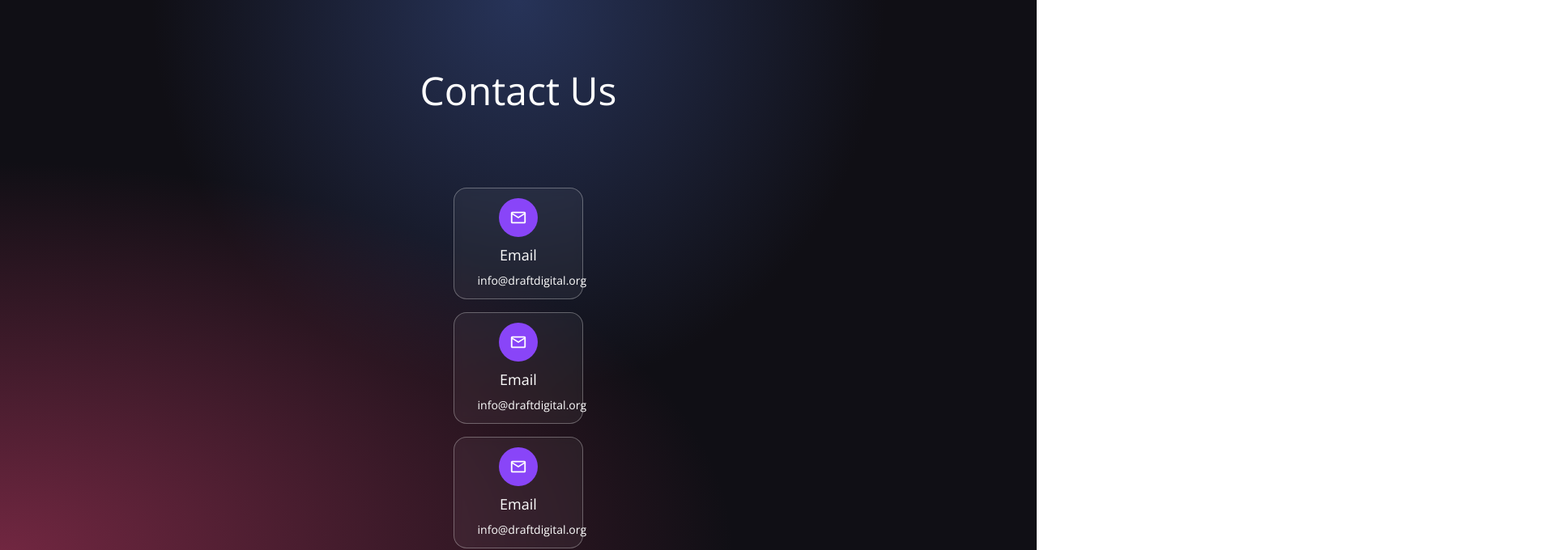
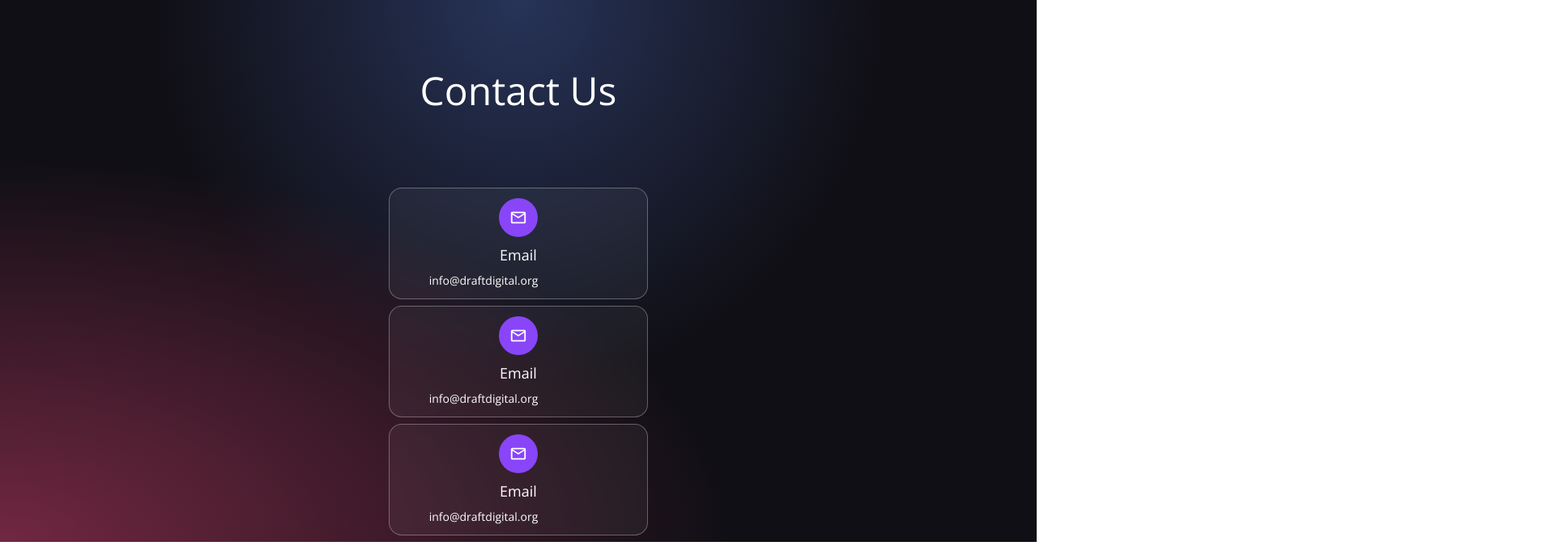
Before and after one commit to aitorzaldua/galiza_labs_website, a Next.js app: page /Contact in a window 1280 px wide. Shown: the top 680 px of the page at 81% size, 1920 px wide, since content can reach past the window. Built offline with nearby package versions, Linux system fonts and the light colour scheme.

Commit message:
Contact page. Icons

```diff
--- a/pages/Contact.jsx
+++ b/pages/Contact.jsx
@@ -4,7 +4,7 @@ import {BsLinkedin} from 'react-icons/bs';
 
 
 const ServiceCard = ({ color, title, icon, subtitle }) => (
-  <div className="flex flex-col  justify-start items-center white-glassmorphism p-3 m-2 cursor-pointer hover:shadow-xl hover:bg-[#383f51]">
+  <div className="flex flex-col  w-80 justify-start items-center white-glassmorphism p-3 m-2 cursor-pointer hover:shadow-xl hover:bg-[#383f51]">
     <div className={`w-12 h-12 rounded-full flex justify-center items-center ${color}`}>{icon}</div>
     <h1 className="mt-2 text-white text-lg">{title}</h1>
     <p className="mt-2 text-white text-sm md:w-9/12">{subtitle}</p>
@@ -24,7 +24,7 @@ export default function Contact() {
       </div>
 
       {/* Contact Area */}
-      <div className="flex-1 flex flex-col justify-start items-center w-[240rem]">
+      <div>
         <ServiceCard
           color="bg-[#8945f8]"
           title="Email"
```
